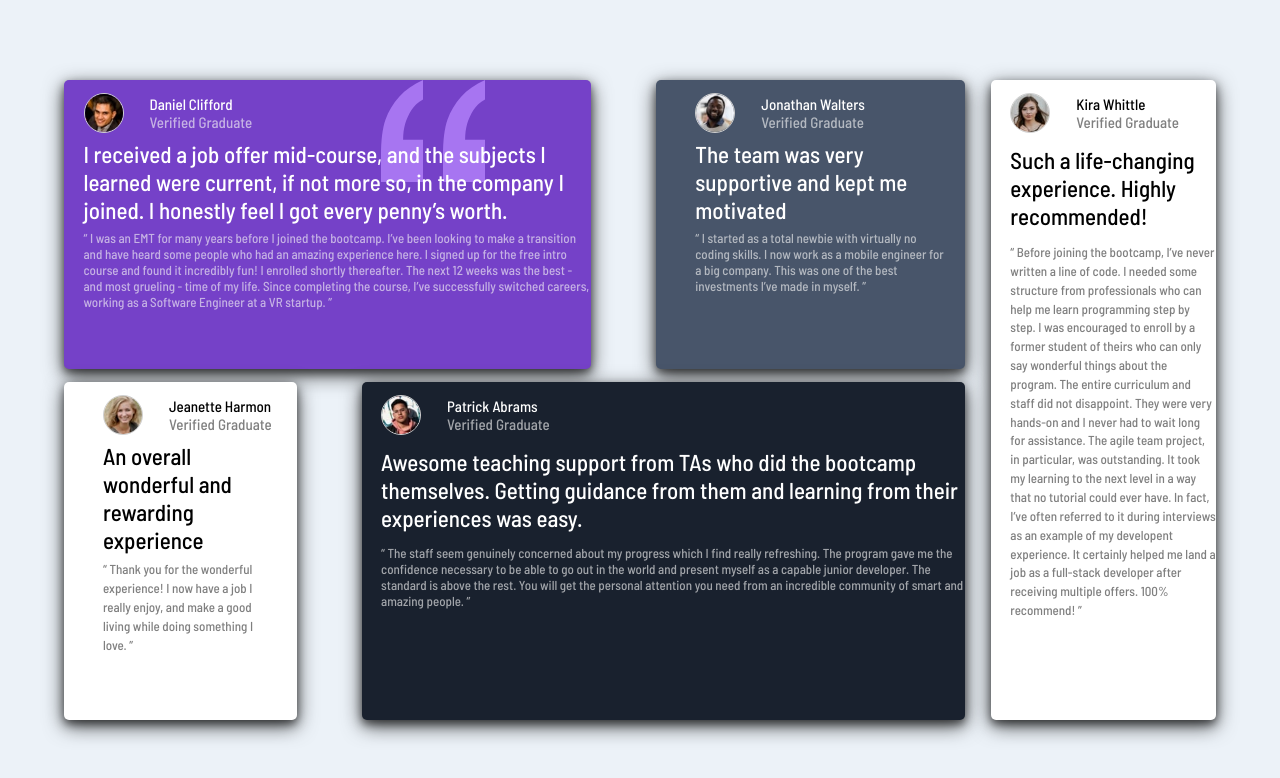
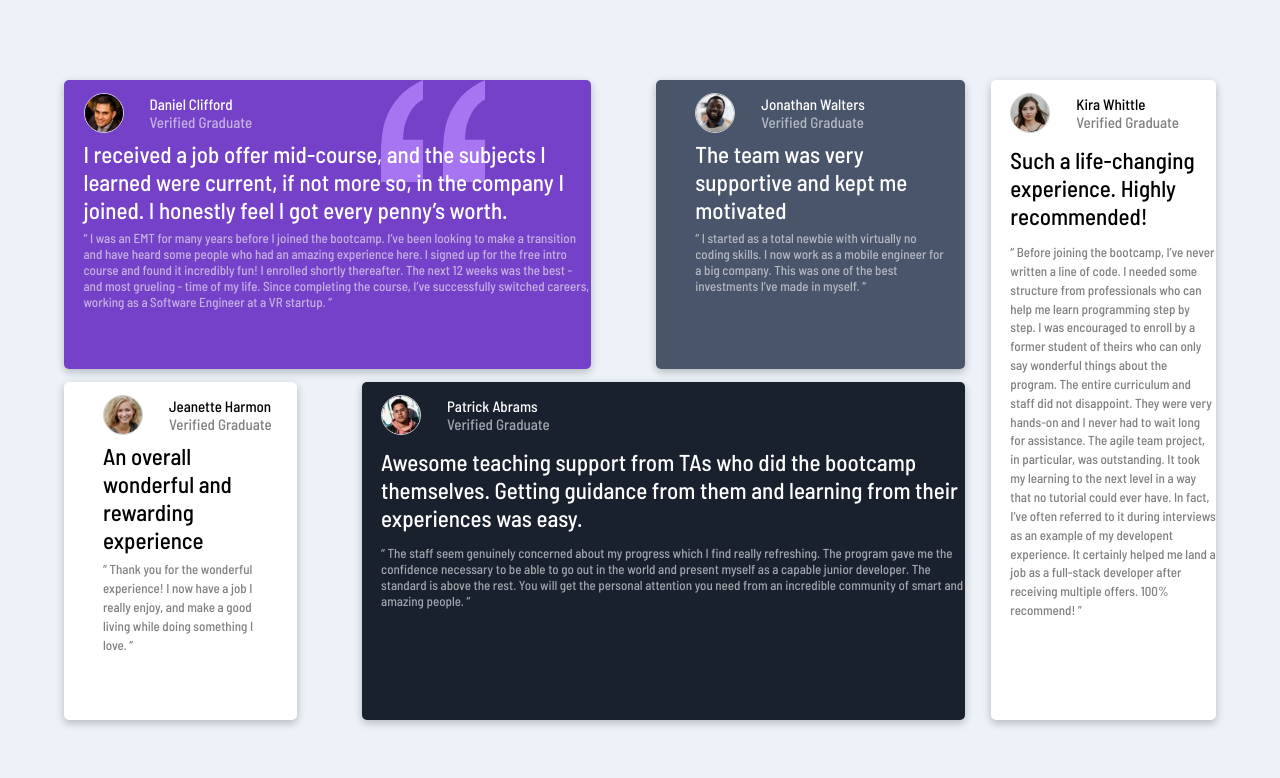
Before and after one commit to Anshuman1803/testimonialsgridsection, a plain HTML site: page index.html in a window 1280 px wide. Drawn offline with Linux system fonts and the light colour scheme.

Commit message:
Update MainBasicStyle.css

```diff
--- a/MainBasicStyle.css
+++ b/MainBasicStyle.css
@@ -48,7 +48,7 @@
     background-position-x: 75%;
     padding-top: 1em;
     border-radius: 5px;
-    box-shadow: 0 4px 8px 0 rgba(0, 0, 0, 0.5), 0 6px 20px 0 rgba(0, 0, 0, 0.7);
+    box-shadow: rgba(0, 0, 0, 0.24) 0px 3px 8px;
 }
 .Profile{
     padding-left: 1.5em;
@@ -98,7 +98,7 @@
      padding: 1.5em;
     padding-top: 1em;
     border-radius: 5px;
-    box-shadow: 0 4px 8px 0 rgba(0, 0, 0, 0.5), 0 6px 20px 0 rgba(0, 0, 0, 0.7);
+  box-shadow: rgba(0, 0, 0, 0.24) 0px 3px 8px;
 }
 /* Top Section Cards StyleEnd */
 
@@ -120,7 +120,7 @@
       padding: 1.5em;
      padding-top: 1em;
      border-radius: 5px;
-     box-shadow: 0 4px 8px 0 rgba(0, 0, 0, 0.5), 0 6px 20px 0 rgba(0, 0, 0, 0.7);
+     box-shadow: rgba(0, 0, 0, 0.24) 0px 3px 8px;
 }
 .LeftBottomCard .Profile .name p{
     color: black;
@@ -150,7 +150,7 @@
     background-color:  hsl(219, 29%, 14%);
     padding-top: 1em;
     border-radius: 5px;
-    box-shadow: 0 4px 8px 0 rgba(0, 0, 0, 0.5), 0 6px 20px 0 rgba(0, 0, 0, 0.7);
+   box-shadow: rgba(0, 0, 0, 0.24) 0px 3px 8px;
 
 }
 
@@ -173,7 +173,7 @@
    gap: 1em;
    padding-top: 1em;
    border-radius: 5px;
-   box-shadow: 0 4px 8px 0 rgba(0, 0, 0, 0.5), 0 6px 20px 0 rgba(0, 0, 0, 0.7);
+    box-shadow: rgba(0, 0, 0, 0.24) 0px 3px 8px;
 }
 .Profile{
     padding-left: 1.5em;
```
